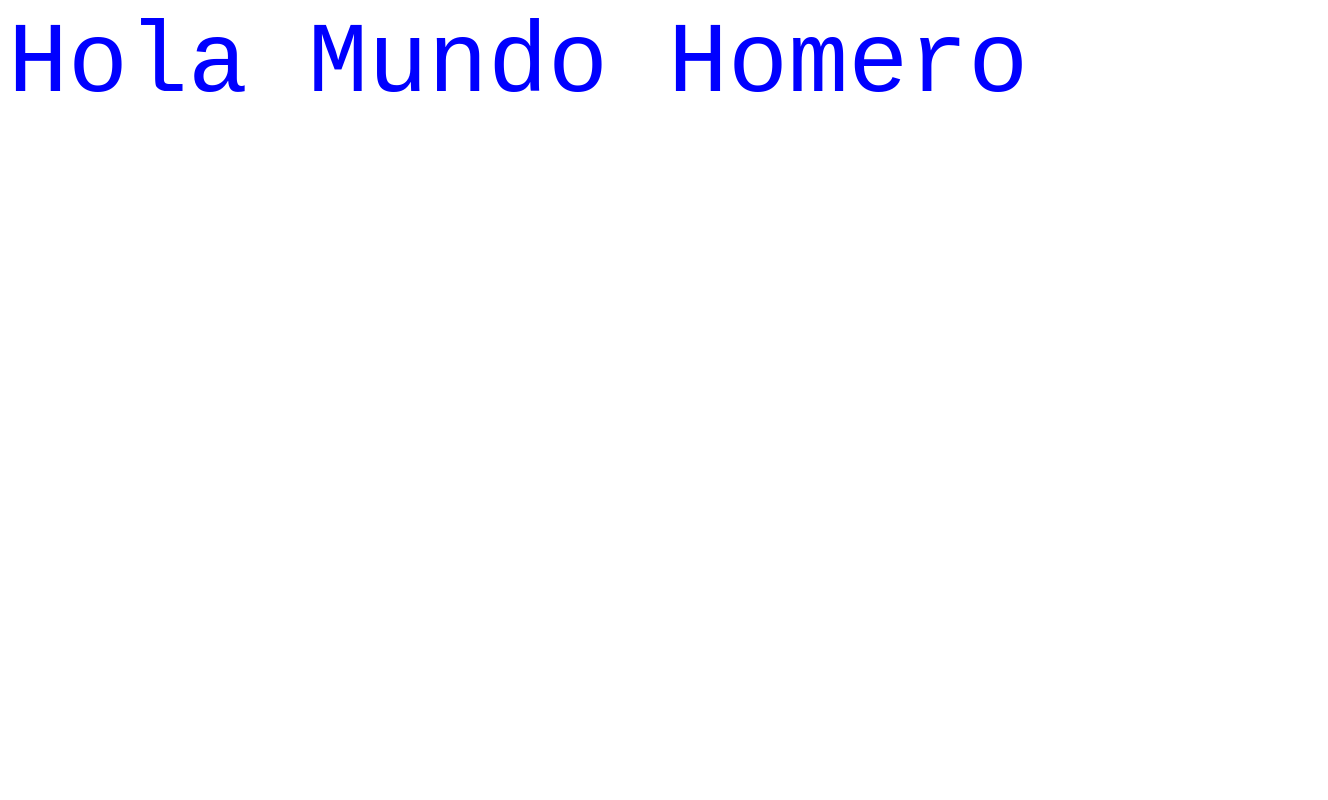
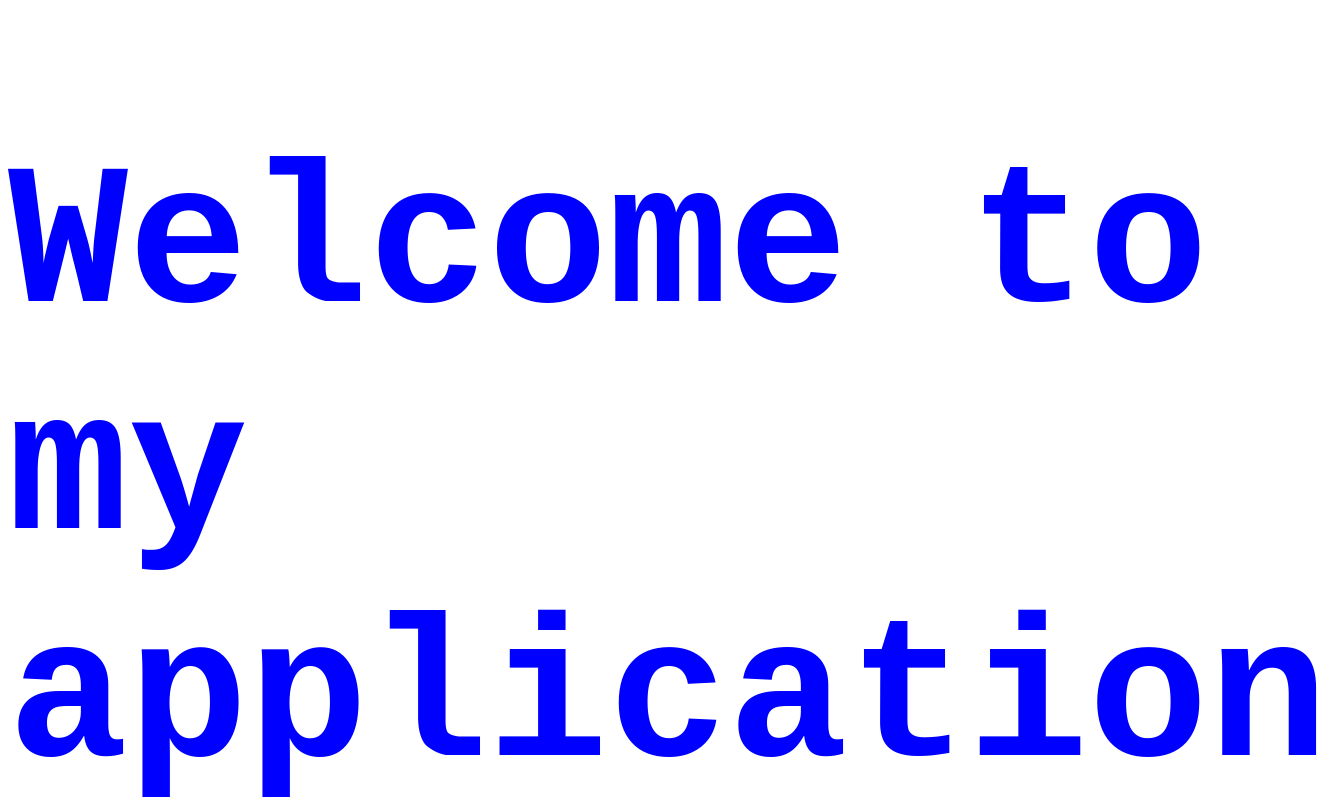
Before and after one commit to jsalazarf27/todo1, an Angular app: page / in a window 1280 px wide. Shown: the top 800 px of the page, 1328 px wide, since content can reach past the window. Built offline with nearby package versions, Linux system fonts and the light colour scheme.

Commit message:
Changes in main screen

```diff
--- a/src/app/app.component.html
+++ b/src/app/app.component.html
@@ -1,3 +1,3 @@
 <div>
-  Hola Mundo {{person}}
+ <h1>Welcome to {{title}} by {{author}}</h1>
 </div>
--- a/src/app/app.component.ts
+++ b/src/app/app.component.ts
@@ -6,6 +6,6 @@ import { Component } from '@angular/core';
 	styleUrls: [ './app.component.css' ]
 })
 export class AppComponent {
-	title = 'app';
-	person = 'Homero';
+	title = 'my application';
+	author = 'Jhon Salazar';
 }
```
